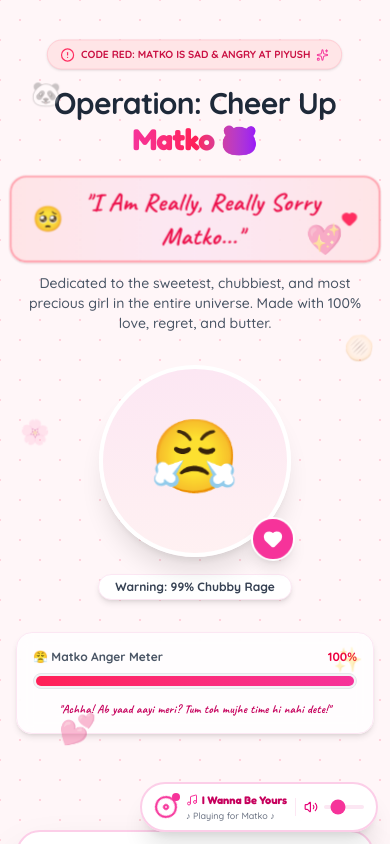
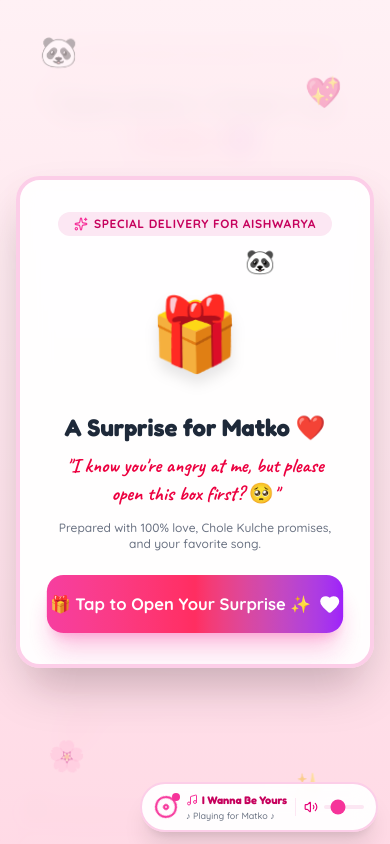
Before and after one commit to Piyush-Thakur7/webb, a React (Vite) app: page / in a window 390 px wide. Shown: the top 844 px of the page. Built offline with nearby package versions, Linux system fonts and the light colour scheme.

Commit message:
Add opening gift box entrance that starts song at 25% volume and add bottom-left scroll indicator

```diff
--- a/src/App.tsx
+++ b/src/App.tsx
@@ -7,19 +7,28 @@ import { ForgivenessGame } from './components/ForgivenessGame';
 import { LoveCoupons } from './components/LoveCoupons';
 import { FloatingHearts } from './components/FloatingHearts';
 import { MusicPlayer } from './components/MusicPlayer';
+import { SurpriseModal } from './components/SurpriseModal';
+import { ScrollIndicator } from './components/ScrollIndicator';
 import { Heart, Sparkles } from 'lucide-react';
 
 export function App() {
   const [angerLevel, setAngerLevel] = useState(100);
   const [isForgiven, setIsForgiven] = useState(false);
+  const [musicTrigger, setMusicTrigger] = useState(false);
 
   return (
     <div className="min-h-screen relative selection:bg-pink-300 selection:text-pink-900 pb-20">
+      {/* 🎁 Initial Surprise Gift Box Entrance Modal */}
+      <SurpriseModal onOpen={() => setMusicTrigger(true)} />
+
       {/* Floating Sparkles & Ambient Hearts */}
       <FloatingHearts />
 
-      {/* Floating Romantic Song / Pad Player */}
-      <MusicPlayer />
+      {/* Floating Romantic Song Player (Starts on surprise box open at 25% volume) */}
+      <MusicPlayer forcePlay={musicTrigger} />
+
+      {/* ⬇️ Bottom Left Corner Scroll Indicator */}
+      <ScrollIndicator />
 
       {/* Hero Section with Angry Panda & Anger-O-Meter */}
       <HeroSection angerLevel={angerLevel} />
--- a/src/components/MusicPlayer.tsx
+++ b/src/components/MusicPlayer.tsx
@@ -1,11 +1,27 @@
-import { useState, useEffect, useRef } from 'react';
+import { useState, useEffect, useRef, type FC } from 'react';
 import { Volume2, VolumeX, Music, Disc } from 'lucide-react';
 
-export const MusicPlayer = () => {
+interface MusicPlayerProps {
+  forcePlay?: boolean;
+}
+
+export const MusicPlayer: FC<MusicPlayerProps> = ({ forcePlay }) => {
   const [isPlaying, setIsPlaying] = useState(true);
-  const [volume, setVolume] = useState(0.25); // Gentle, comfortable background volume
+  const [volume, setVolume] = useState(0.25); // Set directly to 25% background volume as requested
   const [isMuted, setIsMuted] = useState(false);
   const audioRef = useRef<HTMLAudioElement | null>(null);
+
+  // Trigger immediate play when forcePlay changes (i.e. when surprise gift box is opened)
+  useEffect(() => {
+    if (forcePlay && audioRef.current) {
+      audioRef.current.volume = isMuted ? 0 : volume;
+      audioRef.current.play().then(() => {
+        setIsPlaying(true);
+      }).catch((err) => {
+        console.error("Audio playback error:", err);
+      });
+    }
+  }, [forcePlay, isMuted, volume]);
 
   useEffect(() => {
     const audio = audioRef.current;
@@ -18,14 +34,13 @@ export const MusicPlayer = () => {
       audio.play().then(() => {
         setIsPlaying(true);
       }).catch(() => {
-        // Autoplay policy strictly blocked initial unmuted sound
-        // Will unlock on the very first gesture below
+        // Handled by surprise box click gesture
       });
     };
 
     tryPlay();
 
-    // Universal unlocker: On the exact millisecond of ANY touch, scroll, pointer movement, or click
+    // Universal unlocker: On ANY gesture anywhere on screen
     const unlockAudio = () => {
       if (audio.paused && !isMuted) {
         audio.volume = volume;
@@ -129,7 +144,7 @@ export const MusicPlayer = () => {
           )}
         </button>
 
-        {/* Track Info - ALWAYS displaying romantic song info, NEVER 'Tap to play' */}
+        {/* Track Info */}
         <div className="flex flex-col text-left cursor-pointer max-w-[130px] sm:max-w-none" onClick={togglePlay}>
           <span className="text-[11px] sm:text-xs font-extrabold text-pink-700 flex items-center gap-1 font-bubble truncate">
             <Music className="w-3 h-3 text-pink-500 shrink-0" />
--- /dev/null
+++ b/src/components/ScrollIndicator.tsx
@@ -0,0 +1,36 @@
+import { useState, useEffect } from 'react';
+import { ChevronDown } from 'lucide-react';
+
+export const ScrollIndicator = () => {
+  const [isVisible, setIsVisible] = useState(true);
+
+  useEffect(() => {
+    const handleScroll = () => {
+      // Fade out indicator once user scrolls past 300px
+      if (window.scrollY > 300) {
+        setIsVisible(false);
+      } else {
+        setIsVisible(true);
+      }
+    };
+
+    window.addEventListener('scroll', handleScroll, { passive: true });
+    return () => window.removeEventListener('scroll', handleScroll);
+  }, []);
+
+  return (
+    <div
+      className={`fixed bottom-3 left-3 sm:bottom-5 sm:left-5 z-40 transition-all duration-500 select-none ${
+        isVisible ? 'opacity-100 translate-y-0' : 'opacity-0 translate-y-4 pointer-events-none'
+      }`}
+    >
+      <div className="flex items-center gap-1.5 sm:gap-2 px-3 py-1.5 sm:px-3.5 sm:py-2 bg-white/90 backdrop-blur-md rounded-full shadow-lg border-2 border-pink-200 text-pink-700 hover:shadow-pink-300/40">
+        <span className="text-base sm:text-lg animate-bounce">🐼</span>
+        <span className="text-[10px] sm:text-xs font-extrabold tracking-wide font-bubble flex items-center gap-1">
+          <span>Scroll down for more, Matko!</span>
+          <ChevronDown className="w-3.5 h-3.5 text-pink-500 animate-bounce shrink-0" />
+        </span>
+      </div>
+    </div>
+  );
+};
--- /dev/null
+++ b/src/components/SurpriseModal.tsx
@@ -0,0 +1,92 @@
+import { useState, type FC } from 'react';
+import { Heart, Sparkles } from 'lucide-react';
+import confetti from 'canvas-confetti';
+import { soundFX } from '../utils/audio';
+
+interface SurpriseModalProps {
+  onOpen: () => void;
+}
+
+export const SurpriseModal: FC<SurpriseModalProps> = ({ onOpen }) => {
+  const [isOpen, setIsOpen] = useState(false);
+  const [isOpening, setIsOpening] = useState(false);
+
+  const handleOpenBox = () => {
+    soundFX.playCelebration();
+    setIsOpening(true);
+
+    // Initial burst of sweet confetti
+    confetti({
+      particleCount: 40,
+      spread: 70,
+      origin: { y: 0.6 },
+      colors: ['#f43f5e', '#ec4899', '#fda4af', '#fde047'],
+    });
+
+    onOpen();
+
+    setTimeout(() => {
+      setIsOpen(true);
+    }, 600);
+  };
+
+  if (isOpen) return null;
+
+  return (
+    <div
+      className={`fixed inset-0 z-50 flex items-center justify-center p-4 bg-gradient-to-b from-[#FFF0F4]/95 via-[#FFE4EC]/95 to-[#FFD8E4]/95 backdrop-blur-md transition-all duration-700 ${
+        isOpening ? 'opacity-0 scale-110 pointer-events-none' : 'opacity-100 scale-100'
+      }`}
+    >
+      {/* Background ambient floating sparkles */}
+      <div className="absolute top-10 left-10 text-3xl animate-float opacity-40 select-none">🐼</div>
+      <div className="absolute top-16 right-12 text-3xl animate-float-reverse opacity-40 select-none">💖</div>
+      <div className="absolute bottom-16 left-12 text-3xl animate-float opacity-40 select-none">🌸</div>
+      <div className="absolute bottom-12 right-16 text-3xl animate-float-reverse opacity-40 select-none">✨</div>
+
+      {/* Main Surprise Gift Box Card */}
+      <div className="bg-white/95 backdrop-blur-lg rounded-3xl p-8 sm:p-12 shadow-2xl border-4 border-pink-200 text-center max-w-md w-full relative overflow-hidden transform transition-all">
+        {/* Top Tag */}
+        <div className="inline-flex items-center gap-1.5 px-4 py-1 rounded-full bg-pink-100 text-pink-700 text-xs font-bold uppercase tracking-wider mb-4">
+          <Sparkles className="w-3.5 h-3.5 text-pink-500" />
+          <span>Special Delivery For Aishwarya</span>
+        </div>
+
+        {/* Animated Gift Box Emoji */}
+        <div
+          onClick={handleOpenBox}
+          className="relative w-36 h-36 mx-auto my-2 cursor-pointer group flex items-center justify-center select-none"
+        >
+          <div className="text-7xl sm:text-8xl filter drop-shadow-xl group-hover:scale-110 group-active:scale-95 transition-transform duration-300 animate-wiggle">
+            🎁
+          </div>
+          <span className="absolute -top-2 -right-2 text-2xl animate-bounce">🐼</span>
+          <span className="absolute -bottom-1 -left-2 text-2xl animate-ping">✨</span>
+        </div>
+
+        {/* Title */}
+        <h2 className="text-2xl sm:text-3xl font-extrabold text-gray-800 font-bubble mb-2">
+          A Surprise for Matko ❤️
+        </h2>
+
+        {/* Sweet message */}
+        <p className="font-handwriting text-xl sm:text-2xl text-rose-600 font-bold mb-3">
+          "I know you're angry at me, but please open this box first? 🥺"
+        </p>
+
+        <p className="text-xs sm:text-sm text-gray-500 mb-6 font-medium">
+          Prepared with 100% love, Chole Kulche promises, and your favorite song.
+        </p>
+
+        {/* Open Button */}
+        <button
+          onClick={handleOpenBox}
+          className="w-full py-4 bg-gradient-to-r from-pink-500 via-rose-500 to-purple-600 hover:from-pink-600 hover:to-rose-600 text-white font-extrabold text-base sm:text-lg rounded-2xl shadow-xl shadow-pink-500/30 hover:shadow-pink-500/50 transform active:scale-95 transition-all flex items-center justify-center gap-2 cursor-pointer animate-pulse-slow"
+        >
+          <span>🎁 Tap to Open Your Surprise ✨</span>
+          <Heart className="w-5 h-5 fill-white" />
+        </button>
+      </div>
+    </div>
+  );
+};
```
